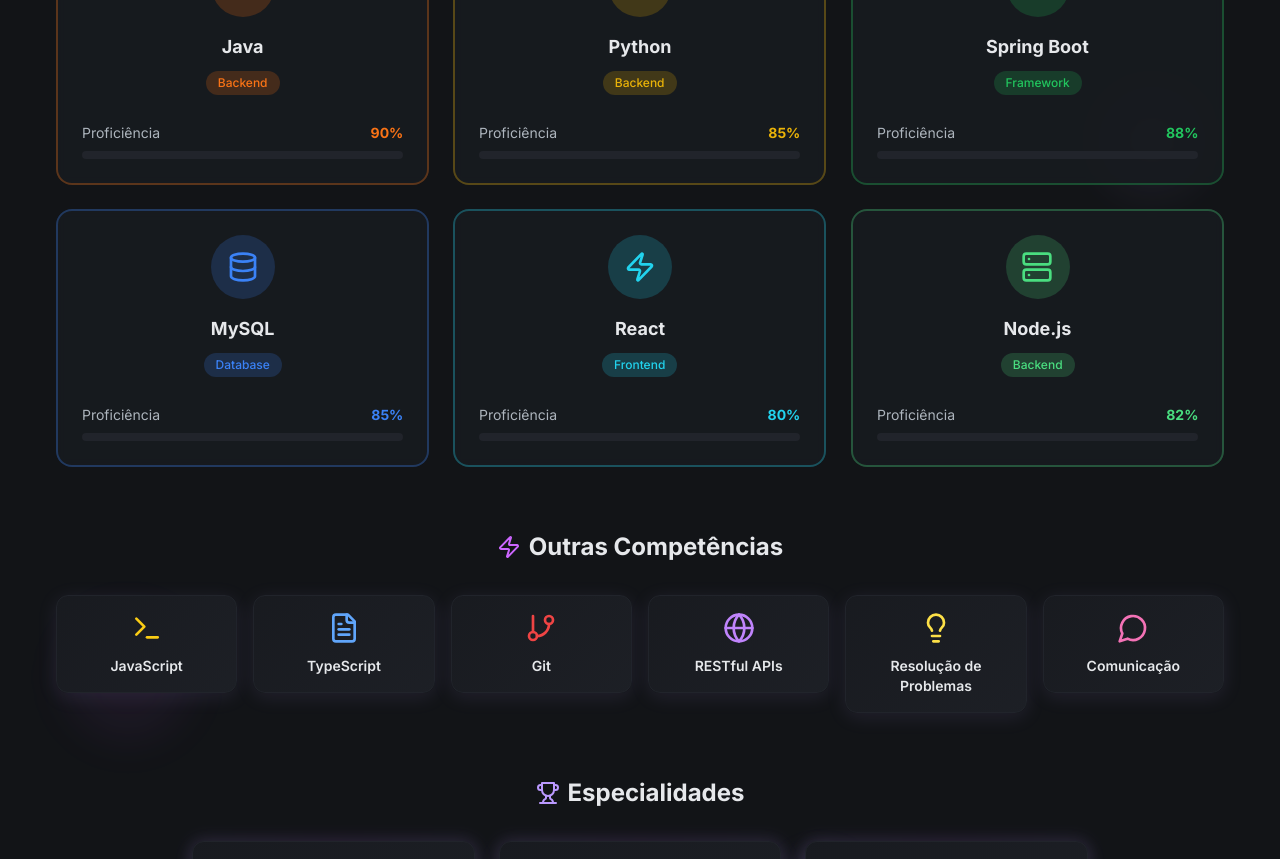
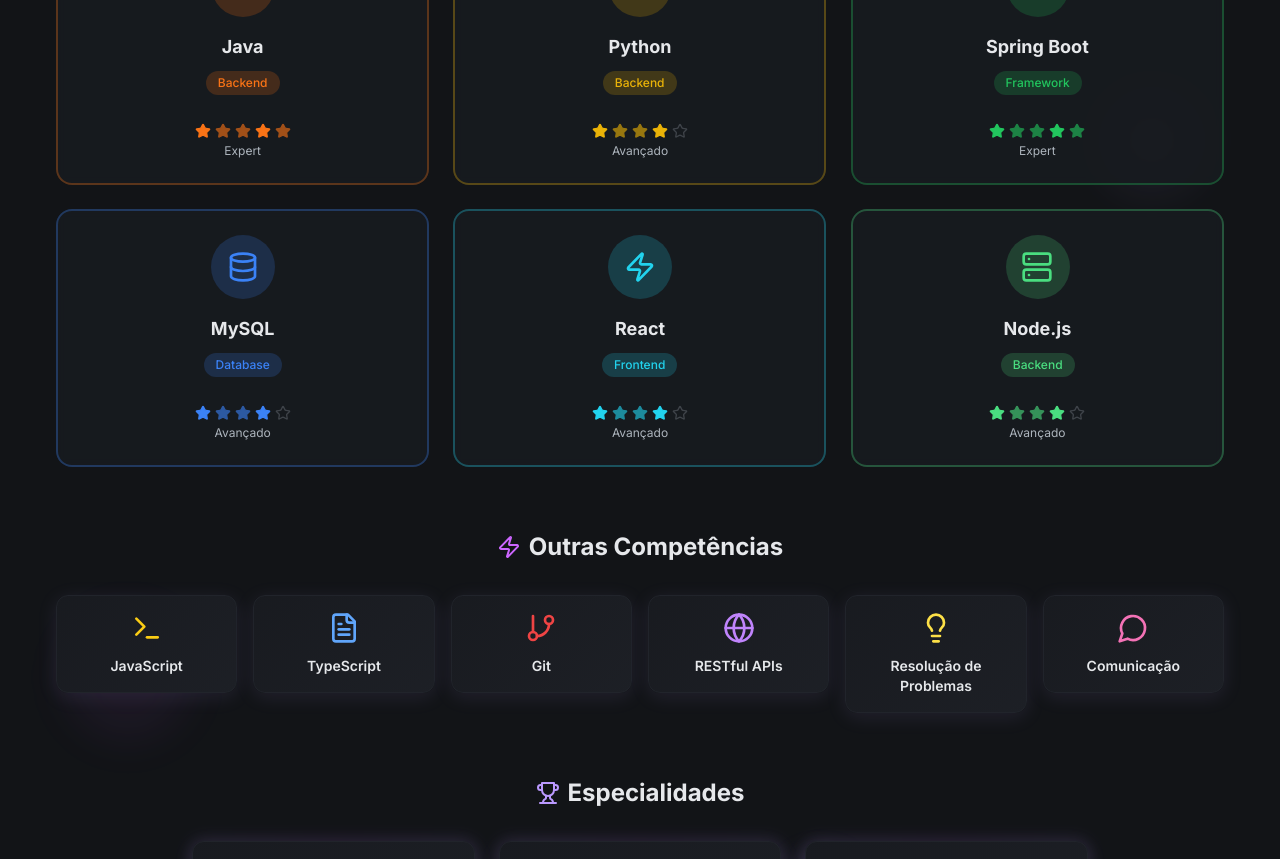
Before and after one commit to LiamFer/Portfolio, a React (Vite) app: page / in a window 1280 px wide. Shown: the part 2240-3099 px from the top of the page. Built offline with nearby package versions, Linux system fonts and the light colour scheme.

Commit message:
Refatorar seção de habilidades
Remover exibição de porcentagem na seção de habilidades e implementar uma nova abordagem visual para apresentar as competências.

```diff
--- a/src/components/Skills.tsx
+++ b/src/components/Skills.tsx
@@ -25,7 +25,7 @@ const Skills = () => {
       color: "text-orange-500",
       bgColor: "bg-orange-500/20",
       borderColor: "border-orange-500/30",
-      level: 90,
+      stars: 5,
       category: "Backend"
     },
     {
@@ -34,7 +34,7 @@ const Skills = () => {
       color: "text-yellow-500",
       bgColor: "bg-yellow-500/20",
       borderColor: "border-yellow-500/30",
-      level: 85,
+      stars: 4,
       category: "Backend"
     },
     {
@@ -43,7 +43,7 @@ const Skills = () => {
       color: "text-green-500",
       bgColor: "bg-green-500/20",
       borderColor: "border-green-500/30",
-      level: 88,
+      stars: 5,
       category: "Framework"
     },
     {
@@ -52,7 +52,7 @@ const Skills = () => {
       color: "text-blue-500",
       bgColor: "bg-blue-500/20",
       borderColor: "border-blue-500/30",
-      level: 85,
+      stars: 4,
       category: "Database"
     },
     {
@@ -61,7 +61,7 @@ const Skills = () => {
       color: "text-cyan-400",
       bgColor: "bg-cyan-400/20",
       borderColor: "border-cyan-400/30",
-      level: 80,
+      stars: 4,
       category: "Frontend"
     },
     {
@@ -70,7 +70,7 @@ const Skills = () => {
       color: "text-green-400",
       bgColor: "bg-green-400/20",
       borderColor: "border-green-400/30",
-      level: 82,
+      stars: 4,
       category: "Backend"
     }
   ];
@@ -134,21 +134,24 @@ const Skills = () => {
                             {skill.category}
                           </span>
 
-                          {/* Skill Level */}
+                          {/* Skill Stars */}
                           <div className="mt-4">
-                            <div className="flex justify-between items-center mb-2">
-                              <span className="text-sm text-secondary-foreground">Proficiência</span>
-                              <span className={`text-sm font-bold ${skill.color}`}>{skill.level}%</span>
+                            <div className="flex justify-center items-center gap-1">
+                              {Array.from({ length: 5 }, (_, i) => (
+                                <Star
+                                  key={i}
+                                  className={`h-4 w-4 transition-all duration-300 ${
+                                    i < skill.stars
+                                      ? `${skill.color} fill-current animate-pulse`
+                                      : 'text-muted-foreground/30'
+                                  }`}
+                                  style={{ animationDelay: `${800 + i * 100}ms` }}
+                                />
+                              ))}
                             </div>
-                            <div className="w-full bg-muted rounded-full h-2 overflow-hidden">
-                              <div
-                                className={`h-2 rounded-full transition-all duration-1000 ease-out ${skill.color.replace('text-', 'bg-')}`}
-                                style={{
-                                  width: `${skill.level}%`,
-                                  animationDelay: `${600 + index * 100}ms`
-                                }}
-                              ></div>
-                            </div>
+                            <p className="text-xs text-secondary-foreground mt-1">
+                              {skill.stars === 5 ? 'Expert' : skill.stars === 4 ? 'Avançado' : 'Intermediário'}
+                            </p>
                           </div>
                         </div>
                       </div>
```
